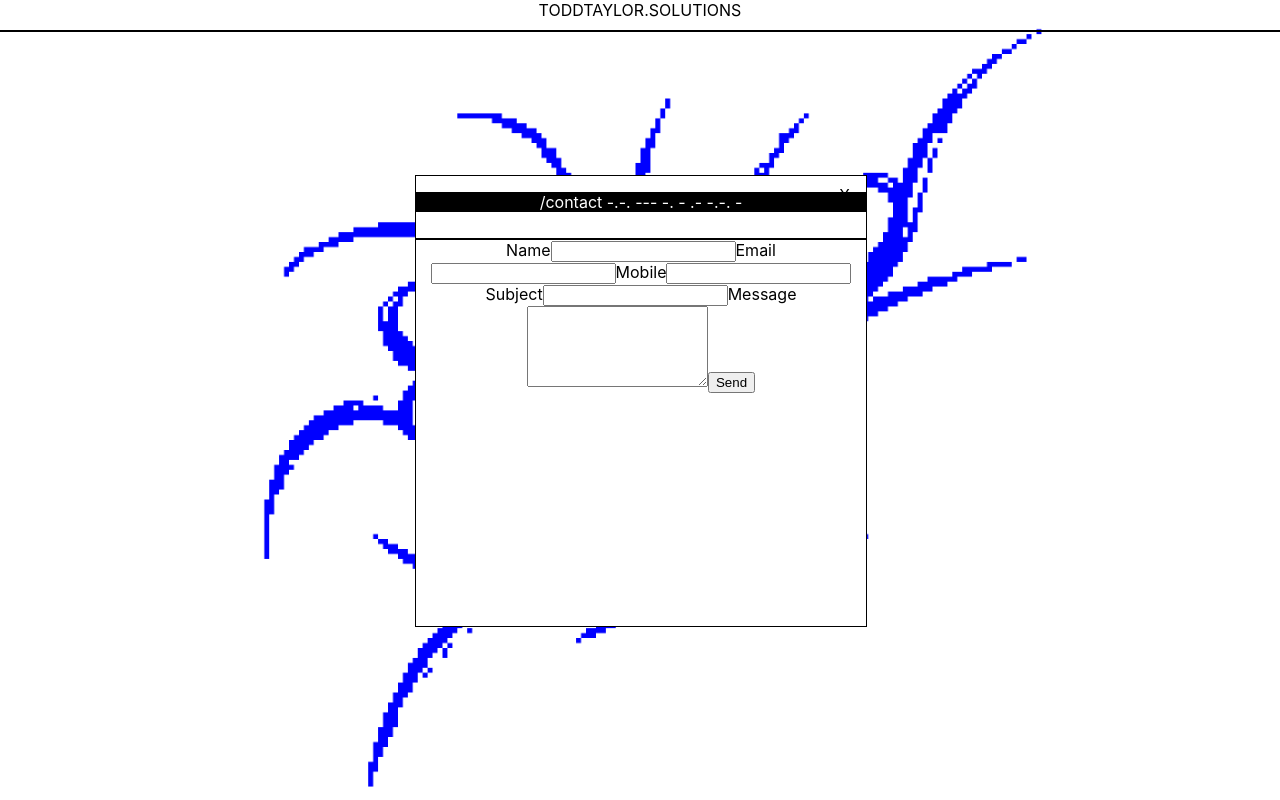
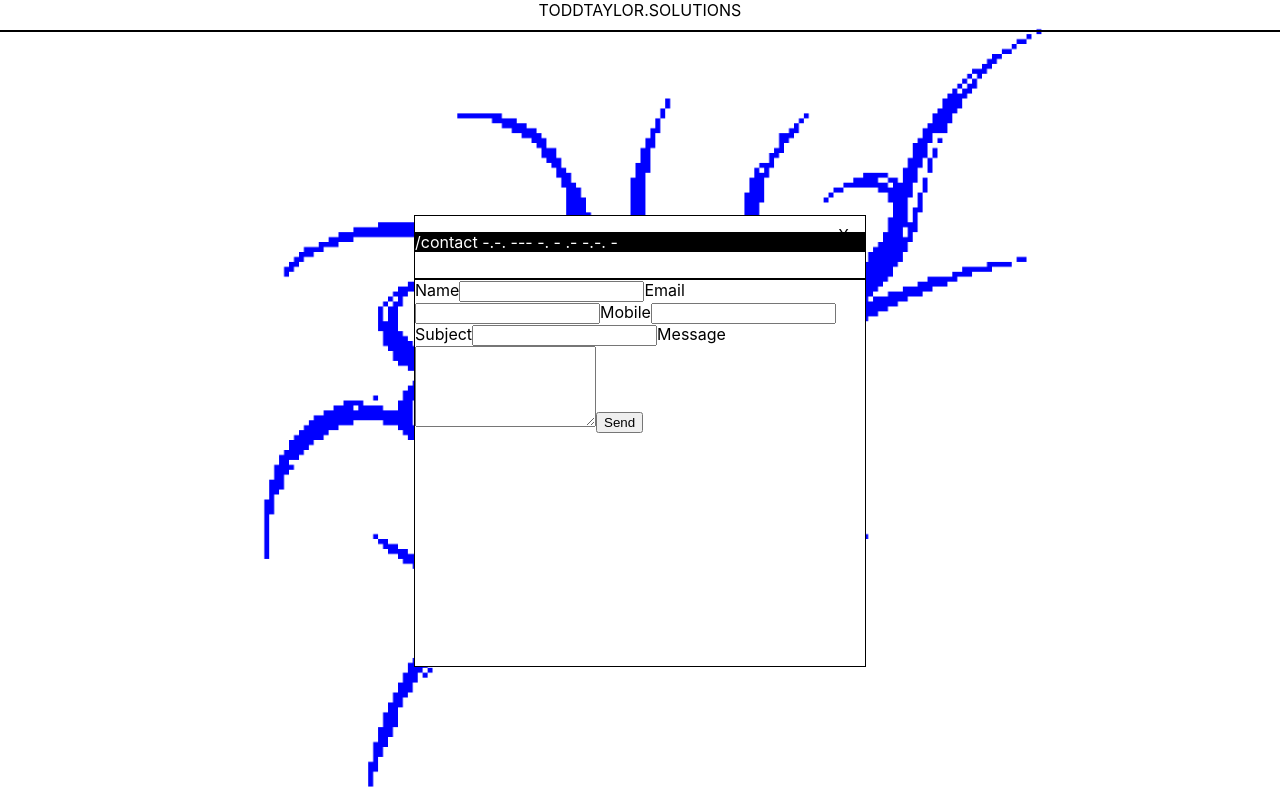
Before and after one commit to tt01924/my-project, a React (Create React App) app in the folder client/: page / in a window 1280 px wide. Both pictures are taken after a click on the button "Contact". Built offline with nearby package versions, Linux system fonts and the light colour scheme; the HTML template or start-up script is replaced by a standard one.

Commit message:
animation added for popup

```diff
--- a/client/public/index.html
+++ b/client/public/index.html
@@ -29,15 +29,6 @@
   <body>
     <noscript>You need to enable JavaScript to run this app.</noscript>
     <div id="root"></div>
-    <!--
-      This HTML file is a template.
-      If you open it directly in the browser, you will see an empty page.
-
-      You can add webfonts, meta tags, or analytics to this file.
-      The build step will place the bundled scripts into the <body> tag.
-
-      To begin the development, run `npm start` or `yarn start`.
-      To create a production bundle, use `npm run build` or `yarn build`.
-    -->
+    <div id="modal-root"></div>
   </body>
 </html>
--- a/client/src/App.js
+++ b/client/src/App.js
@@ -2,6 +2,7 @@ import './App.css';
 import { useState, useCallback } from 'react';
 import Contact from './components/Contact';
 import AboutMe from './components/AboutMe';
+import Modal from './components/Modal/index';
 
 
 function App() {
@@ -28,6 +29,8 @@ function App() {
   const [startPosition, setStartPosition] = useState({ mouseX: 0, mouseY: 0 });
   const [isResizing, setIsResizing] = useState(false);
   const [isResized, setIsResized] = useState(false);
+
+  /////////////////////// Modal Animation ///////////////////////
 
 
   ////////////////////// Dragging ///////////////////////
@@ -142,8 +145,30 @@ function App() {
         <button className="contact" onClick={() => setIsContactOpen(true)}>Contact</button>
         <button className="about" onClick={() => setIsAboutMeOpen(true)}>About</button>
 
-        {isContactOpen && <Contact contactOpenPopup={setIsContactOpen} />}
-        {isAboutMeOpen && <AboutMe aboutMeOpenPopup={setIsAboutMeOpen} />}
+        {/* {isContactOpen && <Contact contactOpenPopup={setIsContactOpen} />}
+        {isAboutMeOpen && <AboutMe aboutMeOpenPopup={setIsAboutMeOpen} />} */}
+
+        {/* <Modal
+          id="contact-modal"
+          isOpen={contactOpen}
+          onClose={() => setContactOpen(false)}
+        >
+          <Contact onClose={() => setContactOpen(false)} />
+        </Modal> */}
+
+
+
+        {isContactOpen && (
+          <Modal id="contact-modal" isOpen={isContactOpen} onClose={() => setIsContactOpen(false)}>
+            <Contact contactOpenPopup={setIsContactOpen} />
+          </Modal>
+        )}
+        {isAboutMeOpen && (
+          <Modal id="about-modal" isOpen={isAboutMeOpen} onClose={() => setIsAboutMeOpen(false)}>
+            <AboutMe aboutMeOpenPopup={setIsAboutMeOpen} />
+          </Modal>
+        )}
+
       </div>
     </div>
   );
--- a/client/src/components/Contact.jsx
+++ b/client/src/components/Contact.jsx
@@ -97,7 +97,7 @@ const handleMouseUp = useCallback(() => {
           ...modalStyle,
           position: "absolute",
           top: position.y,
-          left: position.x,
+          left: position,
           width: size.width,
           height: size.height,
           cursor: isDragging ? "grabbing" : "grab",
@@ -107,6 +107,7 @@ const handleMouseUp = useCallback(() => {
         <header>
           <p>/contact -.-. --- -. - .- -.-. -</p>
           <button onClick={() => contactOpenPopup(false)} style={closeButtonStyle}>X</button>
+
         </header>
 
         <form onSubmit={handleSubmit}>
--- a/client/src/components/Modal/Modal.css.js
+++ b/client/src/components/Modal/Modal.css.js
@@ -46,7 +46,7 @@ const Modal = styled.div`
     transition: all 0.3s;
   }
   .background {
-    background: rgba(0, 0, 0, 0.5);
+
     position: fixed;
     z-index: 1040;
     display: block;
--- a/client/src/components/Modal/index.js
+++ b/client/src/components/Modal/index.js
@@ -71,18 +71,18 @@ class Modal extends Component {
         onTransitionEnd={this.transitionEnd}
       >
         <div className="box-dialog">
-          <div className="box-header">
+          {/* <div className="box-header">
             <h4 className="box-title">Pure React Modal</h4>
             <button onClick={this.handleClick} className="close">
               ×
             </button>
-          </div>
-          <div className="box-content">{this.props.children}</div>
-          <div className="box-footer">
+          </div> */}
+          <div>{this.props.children}</div>
+          {/* <div className="box-footer">
             <button onClick={this.handleClick} className="close">
               Close
             </button>
-          </div>
+          </div> */}
         </div>
         <div
           className={`background`}
```
